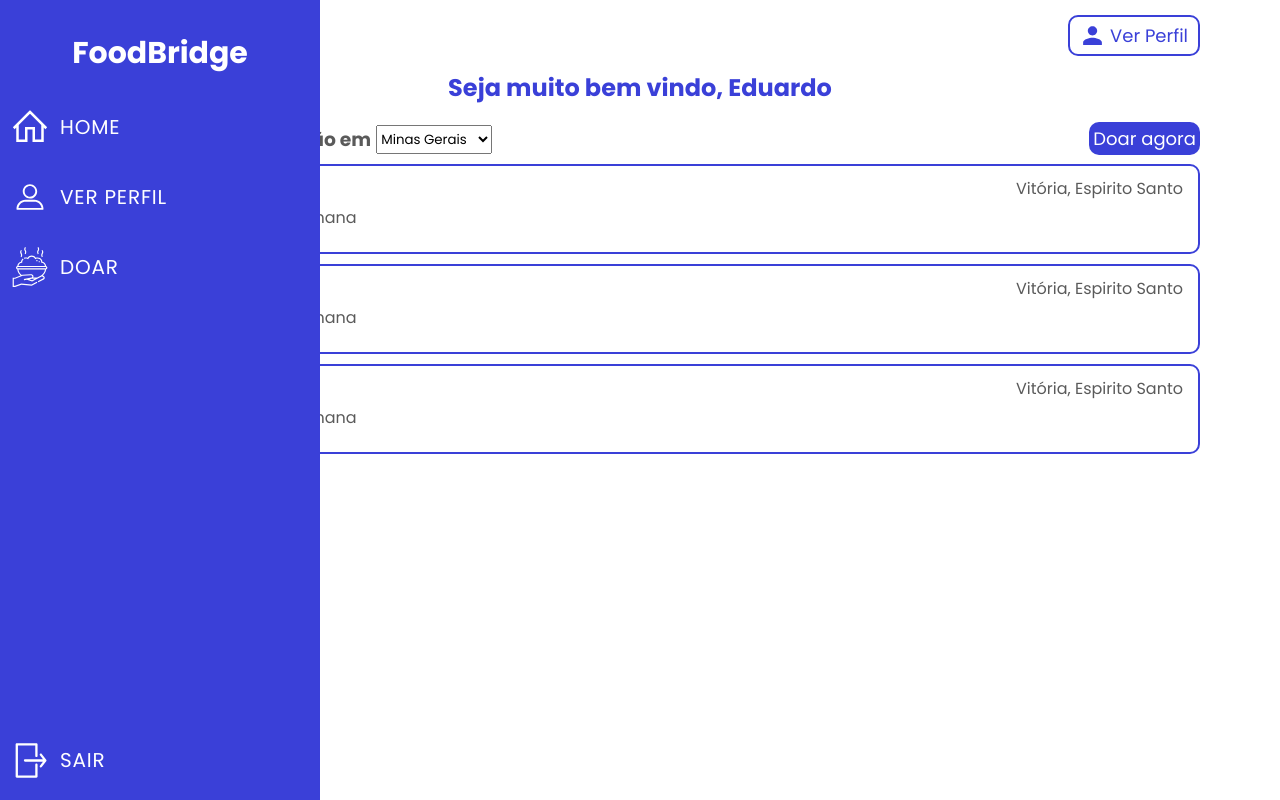
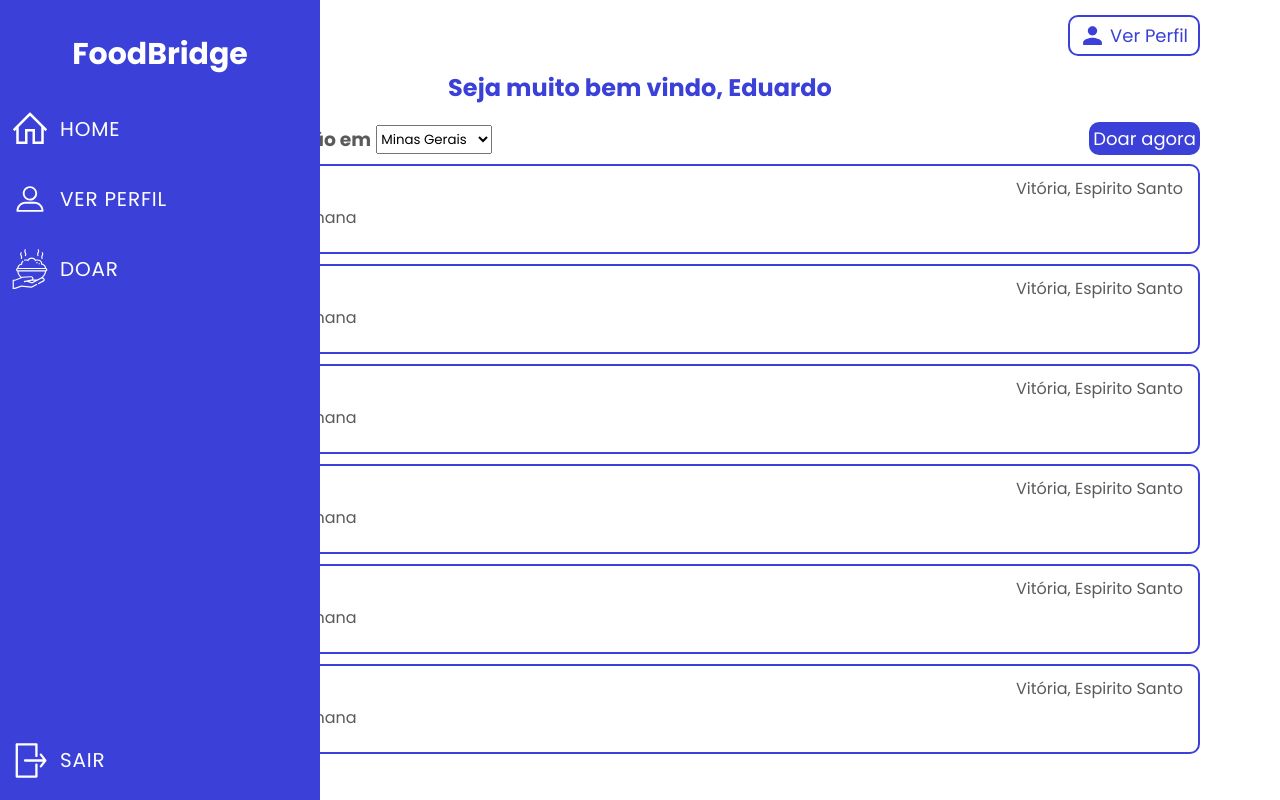
Before and after one commit to EduardoGollner0609/FoodBridge, a React (Vite) app in the folder frontend/: page /community/home in a window 1280 px wide. Built offline with nearby package versions, Linux system fonts and the light colour scheme.

Commit message:
Refatorando side bar, estilos.

```diff
--- a/frontend/src/components/SideBarNavegation/styles.css
+++ b/frontend/src/components/SideBarNavegation/styles.css
@@ -5,10 +5,10 @@ aside {
   flex-direction: column;
   top: 0;
   width: 60px;
-  height: 100vh;
   background-color: var(--fb-color-primary);
   overflow: hidden;
   transition: 0.5s;
+  height: 100%;
 }
 
 .side-bar-navegation-logo-space {
@@ -43,7 +43,7 @@ aside:hover {
 
 .side-bar-navegation-options {
   position: relative;
-  height: 100vh;
+  height: 100%;
   display: flex;
   flex-direction: column;
   gap: 10px;
--- /dev/null
+++ b/frontend/src/routes/CommunityPage/DonationDetailsPage/styles.css
@@ -0,0 +1,3 @@
+#section-donation-details {
+  padding: 0 20px;
+}
--- a/frontend/src/routes/CommunityPage/HomeCommunityPage/index.tsx
+++ b/frontend/src/routes/CommunityPage/HomeCommunityPage/index.tsx
@@ -28,6 +28,12 @@ export default function HomeCommunityPage() {
                             <CardDonation />
                             <CardDonation />
                             <CardDonation />
+                            <CardDonation />
+                            <CardDonation />
+                            <CardDonation />
+                            <CardDonation />
+                            <CardDonation />
+                            <CardDonation />
                         </div>
 
 
--- a/frontend/src/routes/CommunityPage/HomeCommunityPage/styles.css
+++ b/frontend/src/routes/CommunityPage/HomeCommunityPage/styles.css
@@ -23,6 +23,8 @@
 }
 
 .home-community-donations-list {
+  max-height: 75vh;
+  overflow-y: auto;
 }
 
 .home-community-donations-header {
```
Also changed, not shown: frontend/src/routes/CommunityPage/DonationDetailsPage/index..tsx (added).
